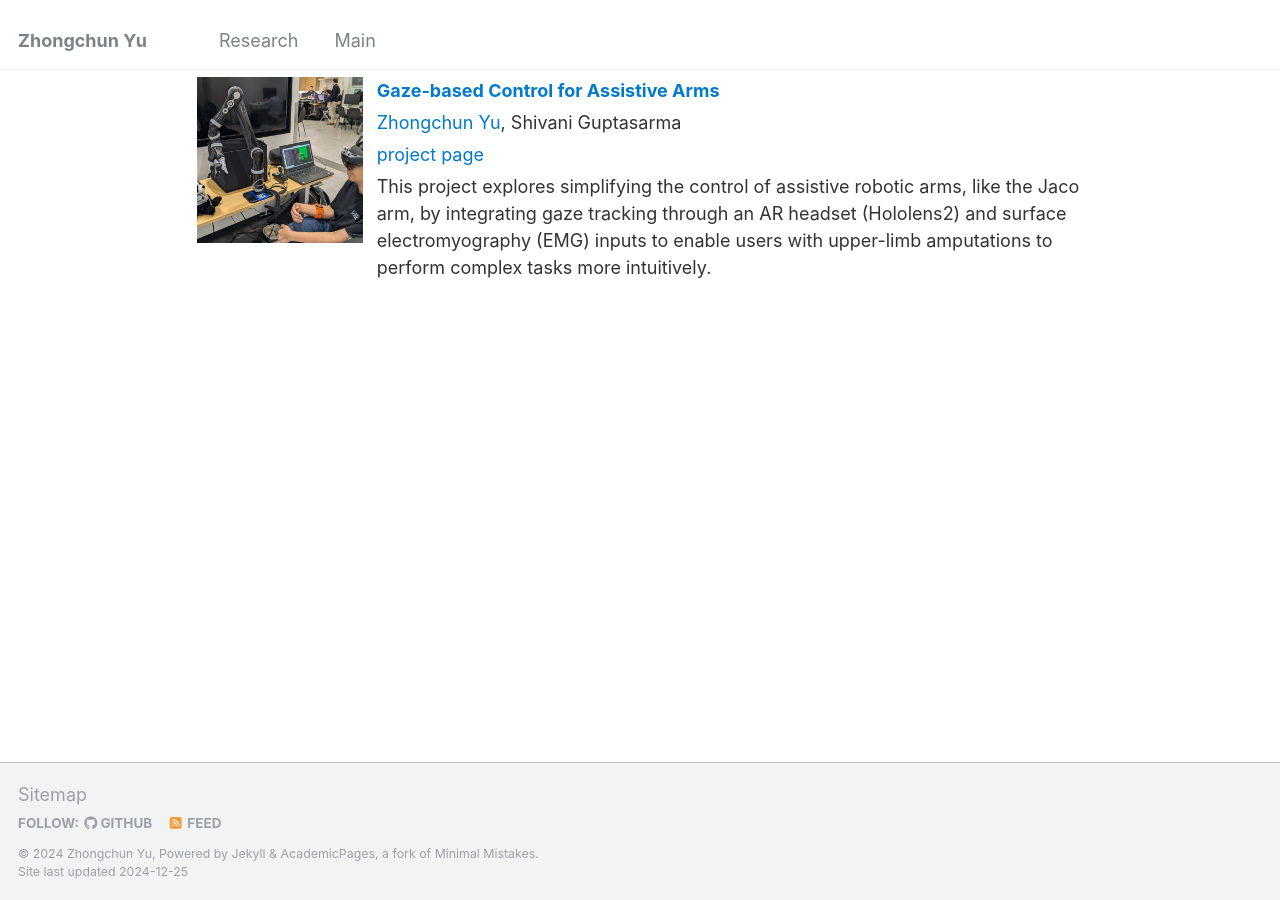
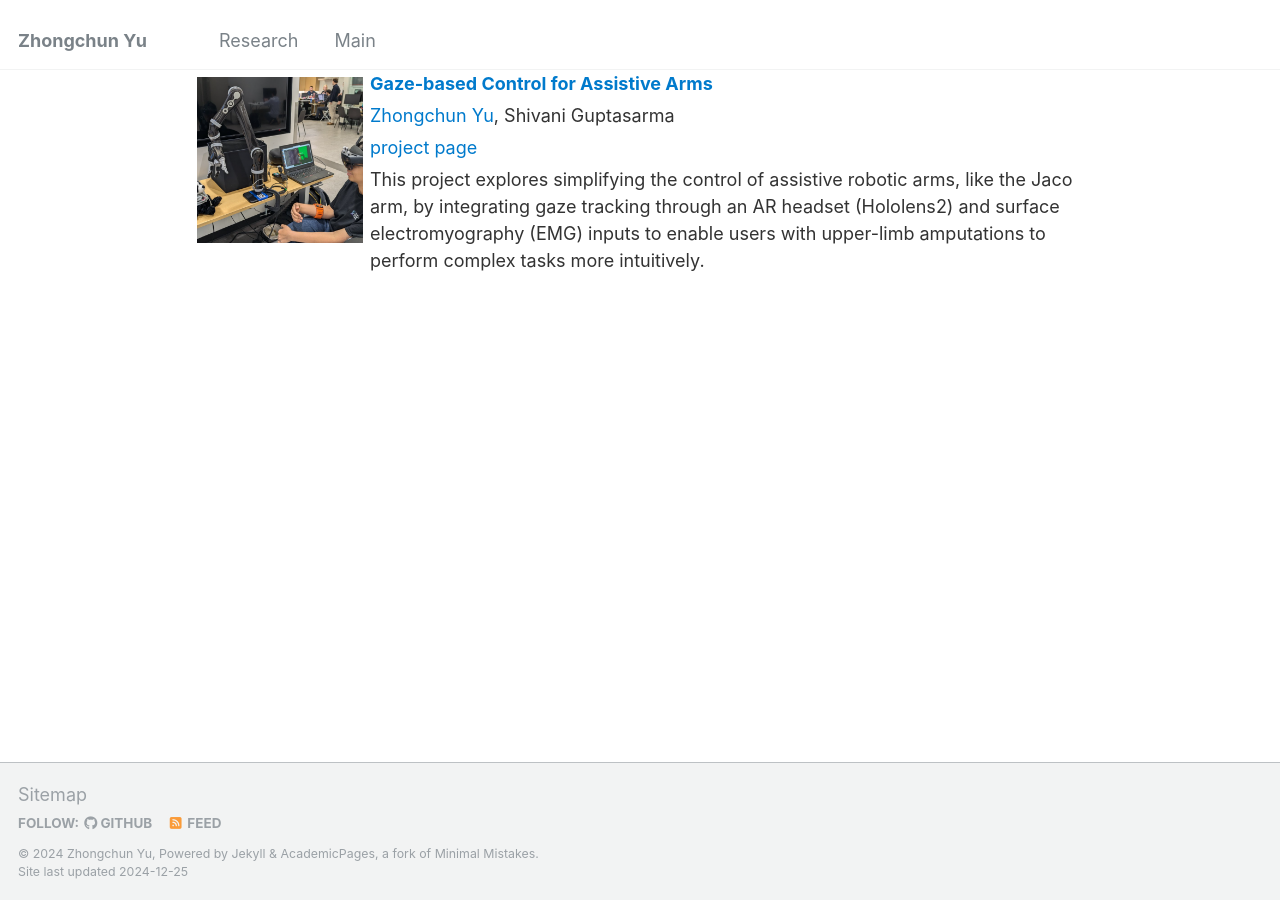
Before and after one commit to yuzhongchun17/yuzhongchun17.github.io, a Jekyll site: the page built from _pages/research.html, in a window 1280 px wide. Built offline with Jekyll 4.4.1, drawn with Linux system fonts in a browser that asks for light colours.

Commit message:
Update research.html

```diff
--- a/_pages/research.html
+++ b/_pages/research.html
@@ -31,7 +31,6 @@
     }
 
     .research-media {
-      vertical-align: middle;
       width: 100%; /* 20% of the research-table width */
       aspect-ratio: 1 / 1; /* Always maintain a square aspect ratio */
       display: flex;
@@ -41,14 +40,17 @@
     }
 
     .research-media img {
-      vertical-align: middle;
       width: 100%; /* Fill the width of the parent */
       height: 100%; /* Fill the height of the parent */
       object-fit: cover; /* Crop and scale the image proportionally */
+      display: block; /* Remove any inline spacing caused by default image behavior */
+
     }
 
     .research-content {
       width: 80%;
+      padding: 0; /* Remove unnecessary padding */
+      margin: 0; /* Remove unnecessary margin */
     }
 
     .research-title {
```
